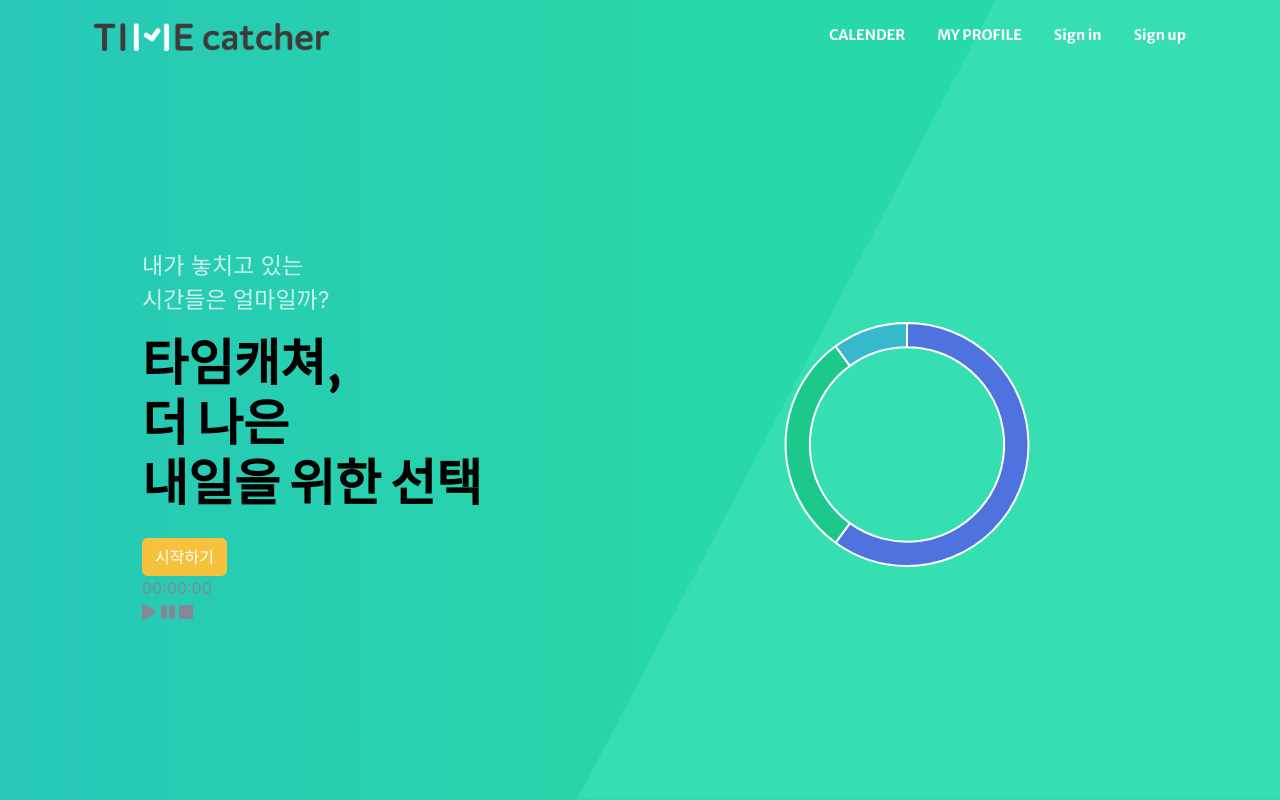
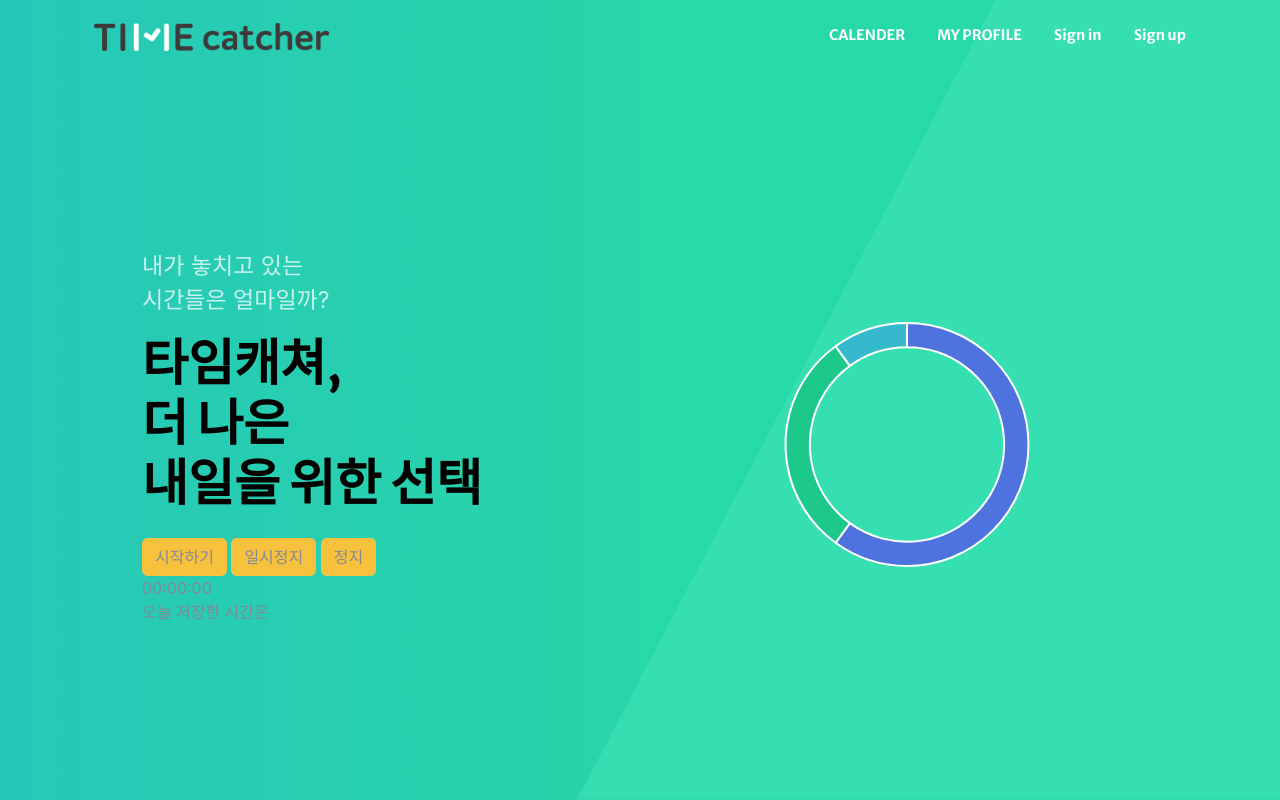
Before and after one commit to integerJI/TIME_catcher_dev, a Django app: page / in a window 1280 px wide. Run offline with Django 3.2, Linux system fonts and the light colour scheme; some libraries are stand-ins or nearby versions.

Commit message:
한국 설정

```diff
--- a/app/templates/index.html
+++ b/app/templates/index.html
@@ -99,19 +99,18 @@
 
                         <p class="text-white-75 font-weight-normal mb-3" style="font-size: 23px;">내가 놓치고 있는<br>시간들은 얼마일까?</p>
                         <h1 class="text-uppercase text-white-90 font-weight-bold mb-4" style="font-size: 50px; color: black;">타임캐쳐,<br>더 나은<br>내일을 위한 선택</h1>
-                        <a class="btn btn-warning btn-xl js-scroll-trigger" href="#about">시작하기</a>
+                        <a class="btn btn-warning btn-xl js-scroll-trigger" id="startbtn" >시작하기</a>
+                        <a class="btn btn-warning btn-xl js-scroll-trigger" id="pausebtn" >일시정지</a>
+                        <a class="btn btn-warning btn-xl js-scroll-trigger" id="stopbtn" >정지</a>
 
 
                         <div id='box' class="box">
                             <div id='timerBox' class="timerBox">
                                 <div id="time" class="time">00:00:00</div>
                             </div>
-                            <div class="btnBox">
-                                <i id="startbtn" class="fa fa-play" aria-hidden="true"></i>
-                                <i id="pausebtn" class="fa fa-pause" aria-hidden="true"></i>
-                                <i id="stopbtn" class="fa fa-stop" aria-hidden="true"></i>
-                            </div>
                         </div>
+
+                        <a>오늘 저장한 시간은 </a>
 
 
                     </div>
--- a/project/settings.py
+++ b/project/settings.py
@@ -105,9 +105,9 @@
 # Internationalization
 # https://docs.djangoproject.com/en/2.1/topics/i18n/
 
-LANGUAGE_CODE = 'en-us'
+LANGUAGE_CODE = 'ko-kr'
 
-TIME_ZONE = 'UTC'
+TIME_ZONE = 'Asia/Seoul'
 
 USE_I18N = True
 
```
Also changed, not shown: app/models.py (+6 -2 lines), app/migrations/0006_timesave_input_date.py (added), db.sqlite3.
